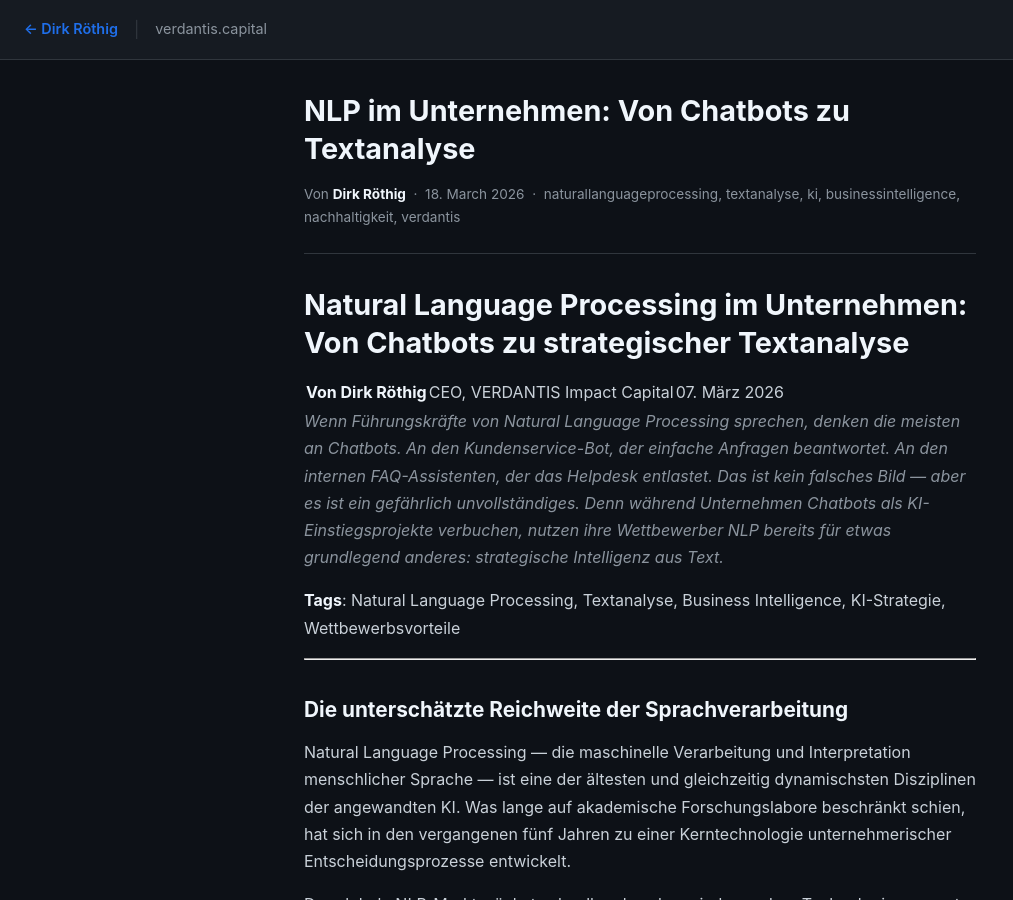
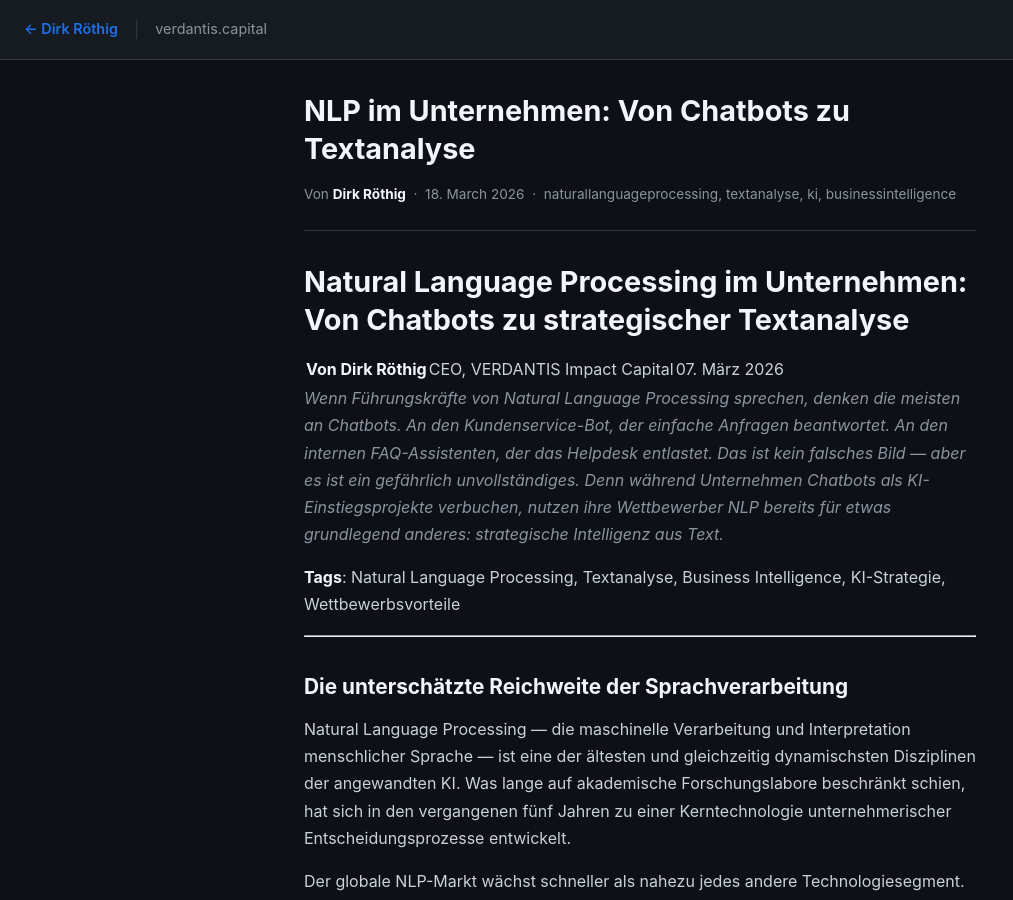
Before and after one commit to GaudianVivere/GaudianVivere.github.io, a Jekyll site: the page built from _posts/2026-03-18-artikel-45-de.md, in a window 1280 px wide and 900 px high. Shown: the whole window, without its empty margins (0-1013 px from the left). Built offline with Jekyll 4.4.1, drawn with Linux system fonts in a browser that asks for light colours; some of the changed lines change nothing that is shown; some of the changed text lies outside the part shown.

Commit message:
Update 2026-03-18-artikel-45-de.md

```diff
--- a/_posts/2026-03-18-artikel-45-de.md
+++ b/_posts/2026-03-18-artikel-45-de.md
@@ -1,13 +1,9 @@
 ---
-layout: post
 title: "NLP im Unternehmen: Von Chatbots zu Textanalyse"
-date: 2026-03-18
-categories: [nachhaltigkeit]
-tags: ["naturallanguageprocessing", "textanalyse", "ki", "businessintelligence", "nachhaltigkeit", "verdantis"]
-author: "Dirk Röthig, CEO, VERDANTIS Impact Capital"
-lang: de
-published: true
 description: "Natural Language Processing geht weit über Chatbots hinaus. Wie Unternehmen NLP strategisch für Sentiment-Analyse, Vertragsprüfung und Competitive Intelligence nutzen."
+tags: [naturallanguageprocessing, textanalyse, ki, businessintelligence]
+series: KI als Wettbewerbsfaktor
+cover_image: https://images.unsplash.com/photo-1526378800651-c32d170fe6f8?w=1200
 ---
 
 # Natural Language Processing im Unternehmen: Von Chatbots zu strategischer Textanalyse
```
